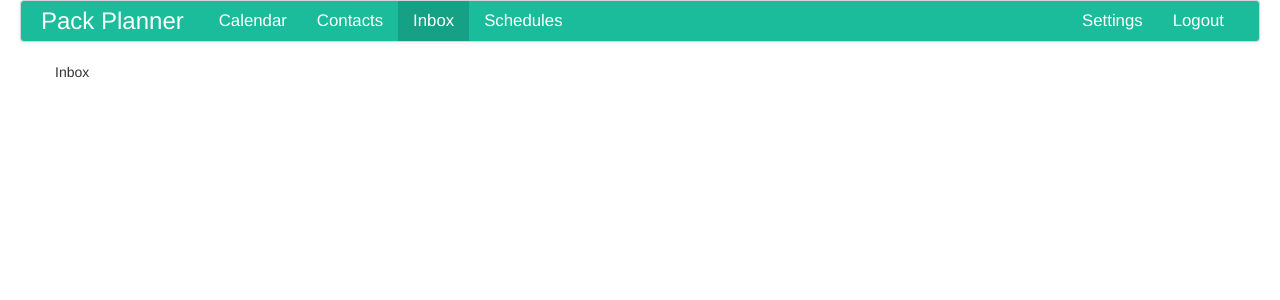
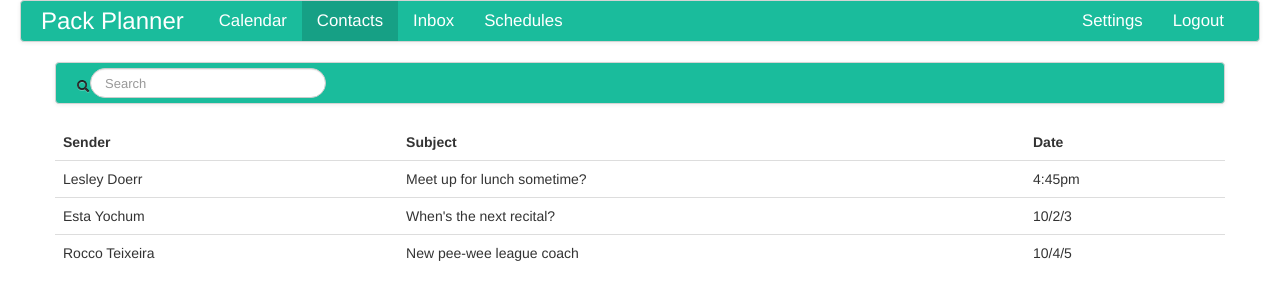
Before and after one commit to rodmk/packplanner, a Django app: page /inbox/ in a window 1280 px wide. Shown: the top 300 px of the page. Run offline with Django 3.2, Linux system fonts and the light colour scheme; some libraries are stand-ins or nearby versions.

Commit message:
rudimentary implementation of messages

```diff
--- a/packplanner/templates/inbox.html
+++ b/packplanner/templates/inbox.html
@@ -2,18 +2,86 @@
 
 {% block extrahead %}
 	<style>
+		{% include "css/contacts.css" %}
 	</style>
 
 	<script type="text/javascript">
+
+	function Message(sender, subject, time){
+		this.sender = sender;
+		this.subject = subject;
+		this.time = time;
+	}
+
+	var MESSAGES = [
+		new Message("Lesley Doerr", "Meet up for lunch sometime?", "4:45pm"),
+		new Message("Esta Yochum", "When's the next recital?", "10/2/3"),
+		new Message("Rocco Teixeira", "New pee-wee league coach", "10/4/5"),
+	];
+
+	$(document).ready(function() {
+		updateView();
+	});
+
+	function updateView(){
+		$.each(MESSAGES, function(i, message){
+			row = $("<tr></tr>");
+			sender = $("<td></td>");
+			subject = $("<td></td>");
+			time = $("<td></td>");
+
+			sender.text(message.sender);
+			subject.text(message.subject);
+			time.text(message.time);
+
+			row.append(sender);
+			row.append(subject);
+			row.append(time);
+
+			$("#messages_tbl").append(row);
+		})
+	}
+
+
 	</script>
 {% endblock %}
 
-{% block navbar-inbox-active %}
+{% block navbar-contacts-active %}
 class="active"
 {% endblock %}
 
 {% block content %}
-	<div class="container">
-		<p>Inbox</p>
+
+ 	<div class="container">
+		<div class="row">
+			<div class="span12">
+				<div class="navbar">
+					<div class="navbar-inner">
+						<form class="navbar-search">
+							<div class="input-append">
+								<span class"add-on"><i class="icon-search"></i></span>
+								<input class="search-query" type="text" placeholder="Search" class="span6">
+
+							</div>
+						</form>
+					</div>
+				</div>
+			</div>
+		</div>
  	</div>
+
+ 	<div class="container">
+ 		<table class="table">
+ 			<thead>
+ 				<tr>
+ 					<th>Sender</th>
+ 					<th>Subject</th>
+ 					<th>Date</th>
+ 				</tr>
+			</thead>
+			<tbody id="messages_tbl">
+			</tbody>
+		</table>
+ 	</div>
+
 {% endblock %}
```
